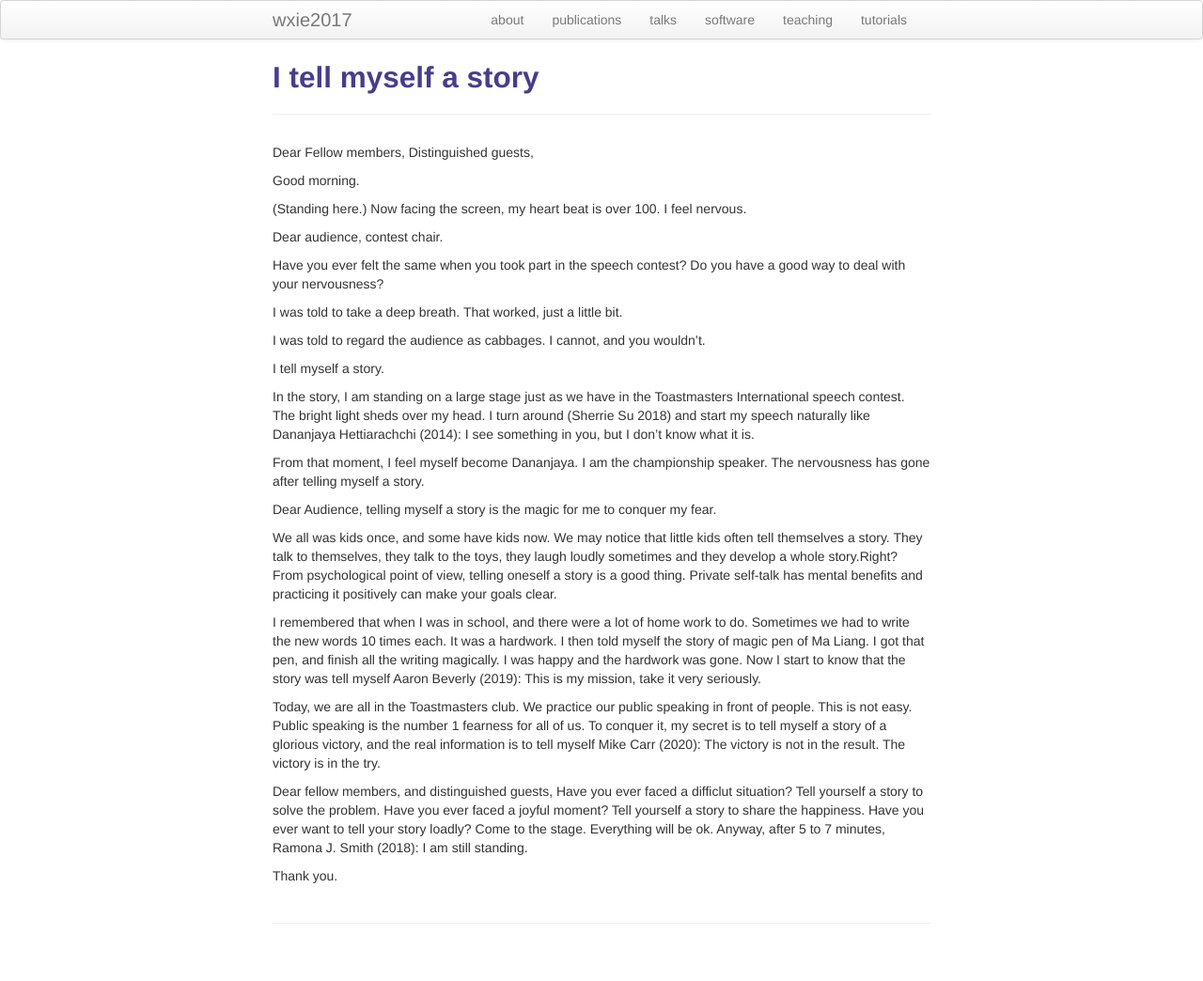
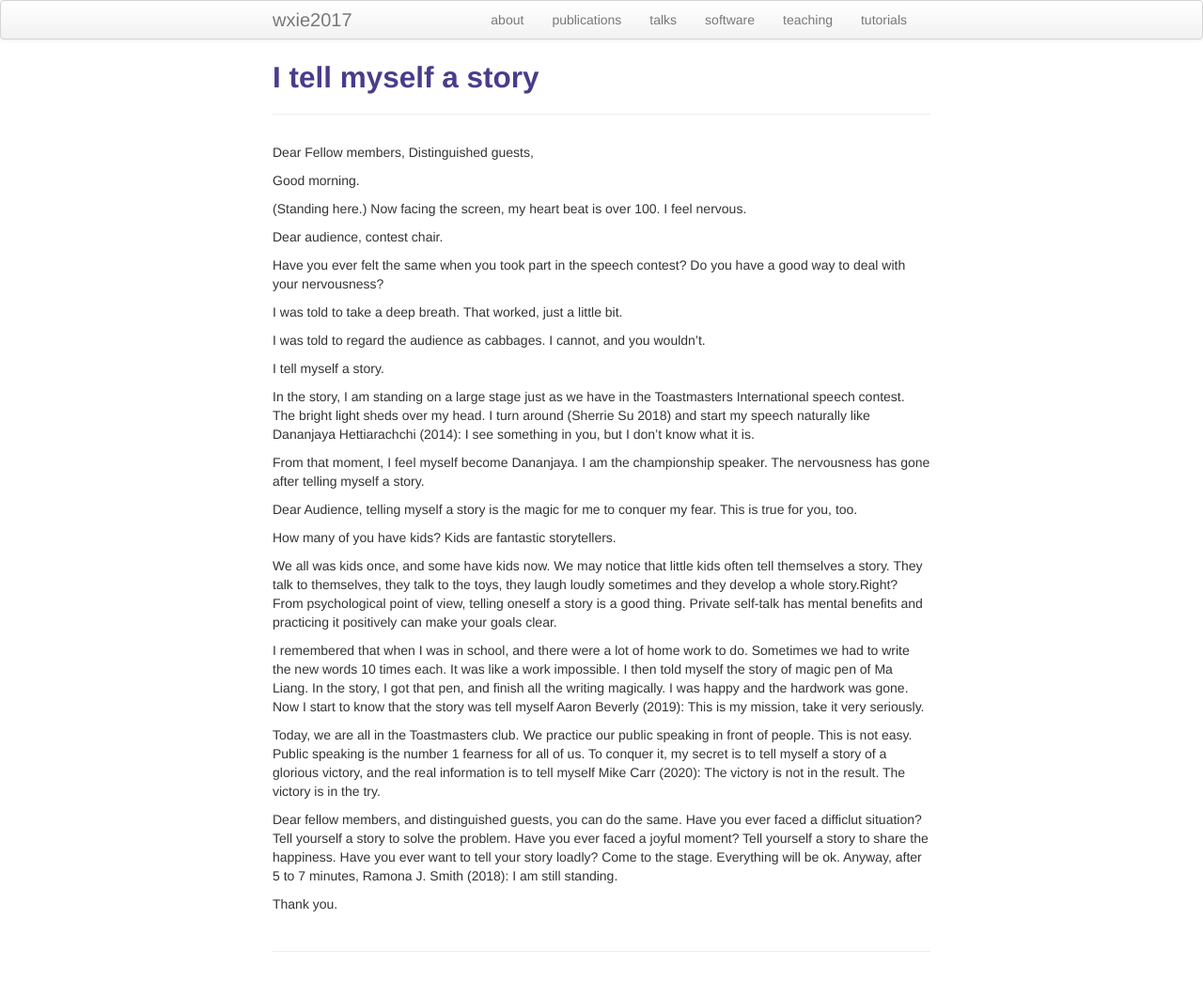
Before and after one commit to wxie2017/wxie2017.github.io, a Jekyll site: the page built from pages/speech/I_tell_myself_a_story.md, in a window 1280 px wide. Shown: the whole page at 94% size. Built offline with Jekyll 4.4.1, drawn with Linux system fonts in a browser that asks for light colours; before the commit the page ends 1014 px from its top, so only the background shows below that.

Commit message:
add new articles

```diff
--- a/pages/speech/I_tell_myself_a_story.md
+++ b/pages/speech/I_tell_myself_a_story.md
@@ -34,6 +34,9 @@ From that moment, I feel myself become Dananjaya. I am the championship
 speaker. The nervousness has gone after telling myself a story.
 
 Dear Audience, telling myself a story is the magic for me to conquer my fear.
+This is true for you, too.
+
+How many of you have kids? Kids are fantastic storytellers.
 
 We all was kids once, and some have kids now. We may notice that little kids
 often tell themselves a story. They talk to themselves, they talk to the toys,
@@ -43,10 +46,10 @@ self-talk has mental benefits and practicing it positively can make your goals
 clear.
 
 I remembered that when I was in school, and there were a lot of home work to
-do. Sometimes we had to write the new words 10 times each. It was a hardwork.
-I then told myself the story of magic pen of Ma Liang. I got that pen, and
-finish all the writing magically. I was happy and the hardwork was gone. Now
-I start to know that the story was tell myself
+do. Sometimes we had to write the new words 10 times each. It was like a
+work impossible. I then told myself the story of magic pen of Ma Liang. In the
+story, I got that pen, and finish all the writing magically. I was happy and
+the hardwork was gone. Now I start to know that the story was tell myself
 Aaron Beverly (2019): This is my mission, take it very seriously.
 
 Today, we are all in the Toastmasters club. We practice our public speaking
@@ -55,7 +58,7 @@ for all of us. To conquer it, my secret is to tell myself a story of a glorious
 victory, and the real information is to tell myself
 Mike Carr (2020): The victory is not in the result. The victory is in the try.
 
-Dear fellow members, and distinguished guests,
+Dear fellow members, and distinguished guests, you can do the same.
 Have you ever faced a difficlut situation? Tell yourself a story to solve the
 problem.
 Have you ever faced a joyful moment? Tell yourself a story to share the
```
Also changed, not shown: pages/speech/always_look_ahead.md (added, +71 -0 lines), pages/speech/story_of_rooster.md (+5 -3 lines).
